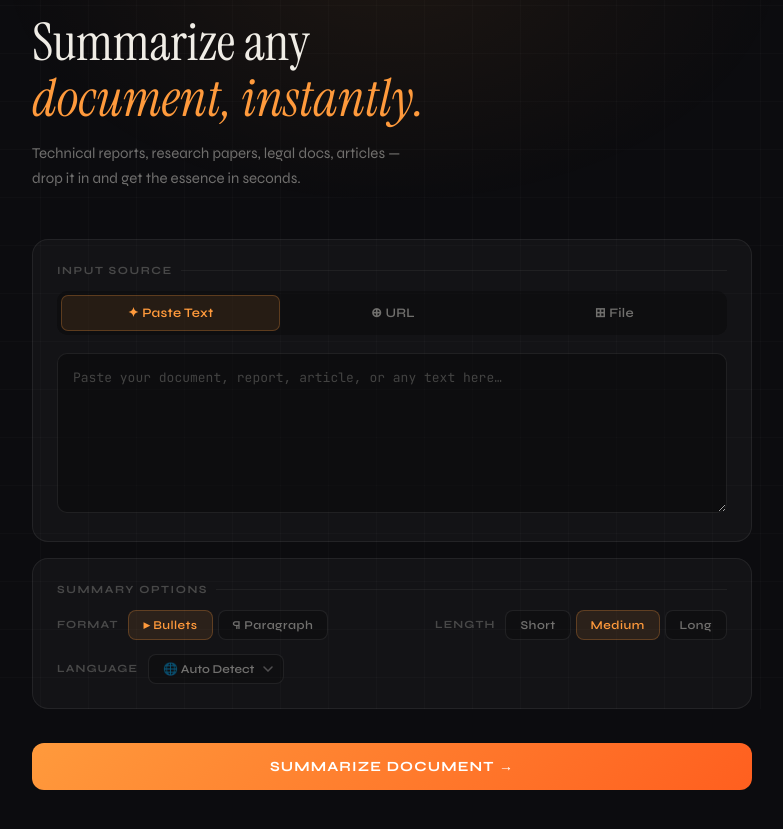
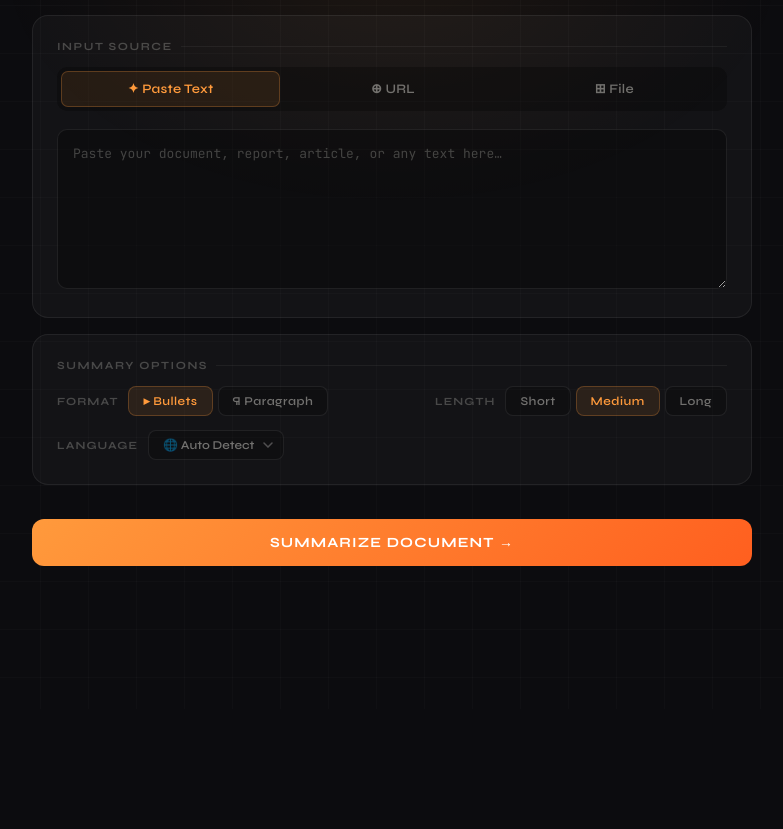
Before and after one commit to Bionic-Git-Nuts/docbrief-api, a website: page index.html in a window 1280 px wide. Shown: the part 91-920 px from the top of the page, without its empty margins (248-1031 px from the left). After the commit the page ends 800 px from the top, so only its background shows below. Drawn offline with Linux system fonts and the light colour scheme.

Commit message:
Update index.html

```diff
--- a/index.html
+++ b/index.html
@@ -158,8 +158,8 @@
         <button class="top-btn top-btn-history" onclick="showScreen('history')">⏱</button>
       </div>
     </div>
-    <h1>Summarize any<br><em>document, instantly.</em></h1>
-    <p class="subhead">Technical reports, research papers, legal docs, articles —<br>drop it in and get the essence in seconds.</p>
+
+
 
     <div id="input-section">
       <div class="card">
```
